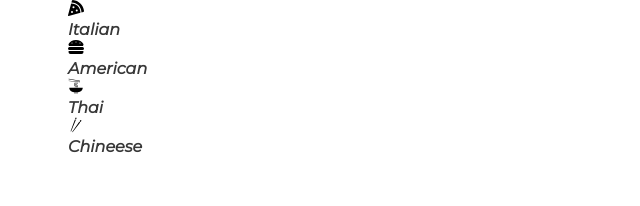
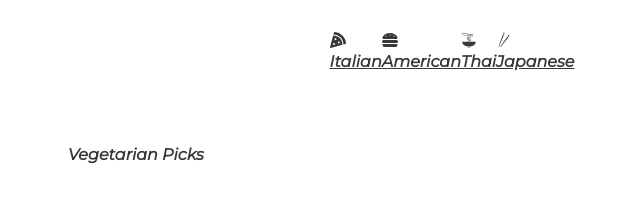
Before and after one commit to gabe571/yum-yum, a React (Create React App) app: page / in a window 1280 px wide. Shown: the top 206 px of the page, without its empty margins (188-828 px from the left). Built offline with nearby package versions, Linux system fonts and the light colour scheme; no server answers; the HTML template or start-up script is replaced by a standard one.

Commit message:
NavLink testing

```diff
--- a/src/components/Catagory.jsx
+++ b/src/components/Catagory.jsx
@@ -1,30 +1,36 @@
 import { FaPizzaSlice, FaHamburger } from 'react-icons/fa';
 import { GiNoodles, GiChopsticks} from 'react-icons/gi'
 import styled from 'styled-components'
-import {NavLink} from 'react-router-dom';
+import { NavLink } from 'react-router-dom';
 import React from 'react'
 
 
 
 export default function Catagory() {
   return (
-    <div>
-        <div>
+    <List>
+        <NavLink to={'/cuisine/Italian'}>
         <FaPizzaSlice/>
         <h4> Italian </h4>
-        </div>
-        <div>
+        </NavLink>
+        <NavLink to={'/cuisine/American'}>
         <FaHamburger/>
         <h4> American </h4>
-        </div>
-        <div>
+        </NavLink>
+        <NavLink to={'/cuisine/Thai'}>
         <GiNoodles/>
         <h4> Thai </h4>
-        </div>
-        <div>
+        </NavLink>
+        <NavLink to={'/cuisine/Japanese'}>
         <GiChopsticks/>
-        <h4> Chineese </h4>
-        </div>
-    </div>
+        <h4> Japanese </h4>
+        </NavLink>
+    </List>
   )
 }
+
+const List = styled.div`
+display: flex;
+justify-content: center;
+margin: 2rem 0rem;
+`
```
